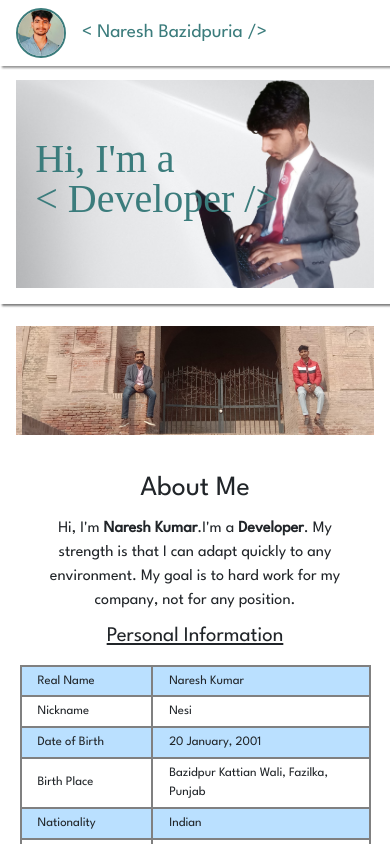
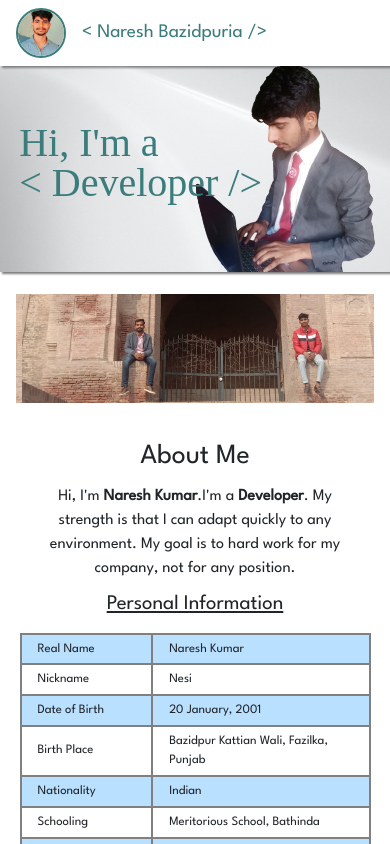
Before and after one commit to Nareshbazidpuria/NB-React, a React (Create React App) app: page / in a window 390 px wide. Shown: the top 844 px of the page. Built offline with nearby package versions, Linux system fonts and the light colour scheme; a web font is replaced by a local one.

Commit message:
deployed

```diff
--- a/src/components/homE/style.css
+++ b/src/components/homE/style.css
@@ -23,6 +23,7 @@
   .home{
     width: 100vw !important;
     left: 0 !important;
+    padding: 4rem 0 0 0;
   }
   .featured{
     height: 13rem;
```
